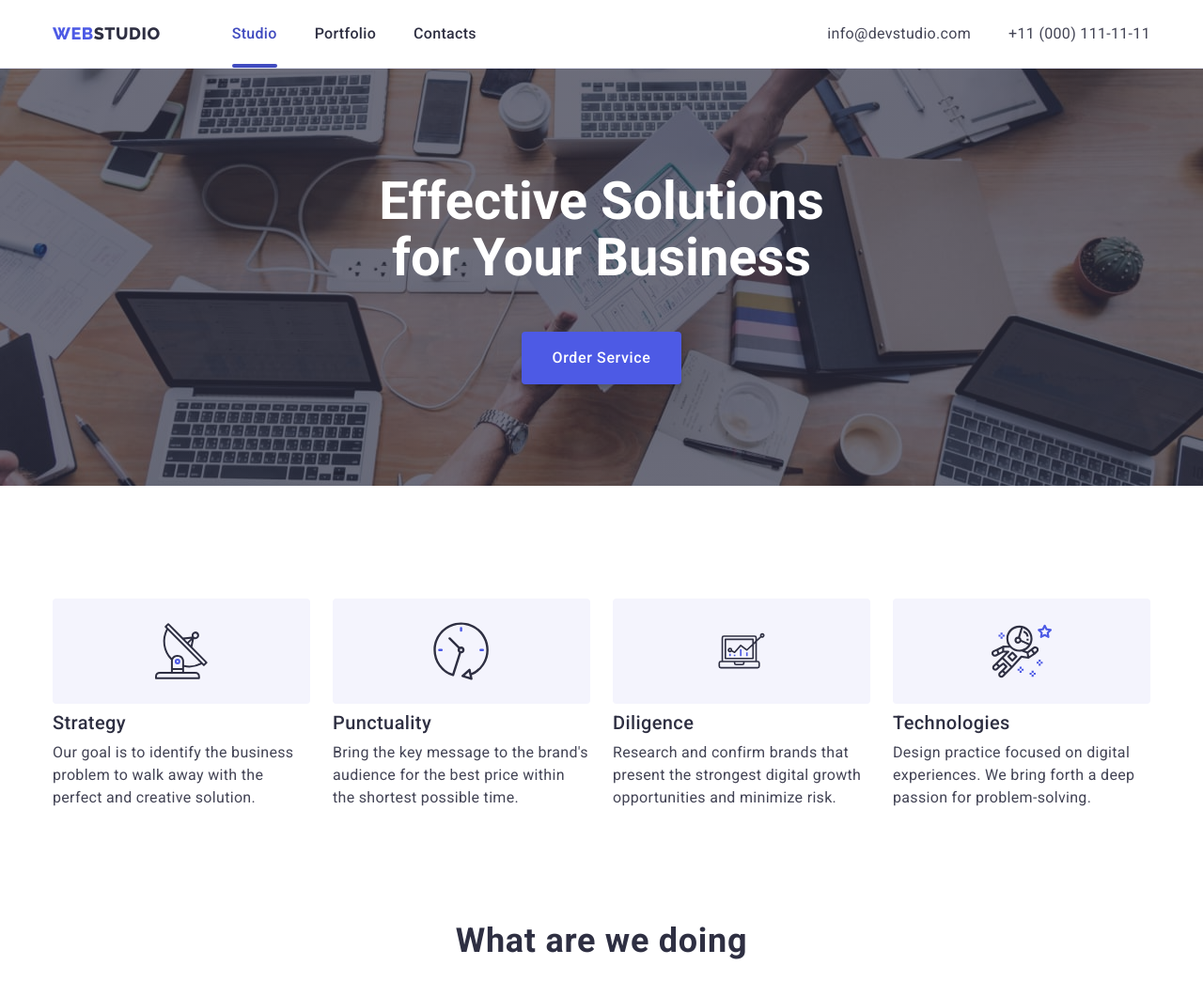
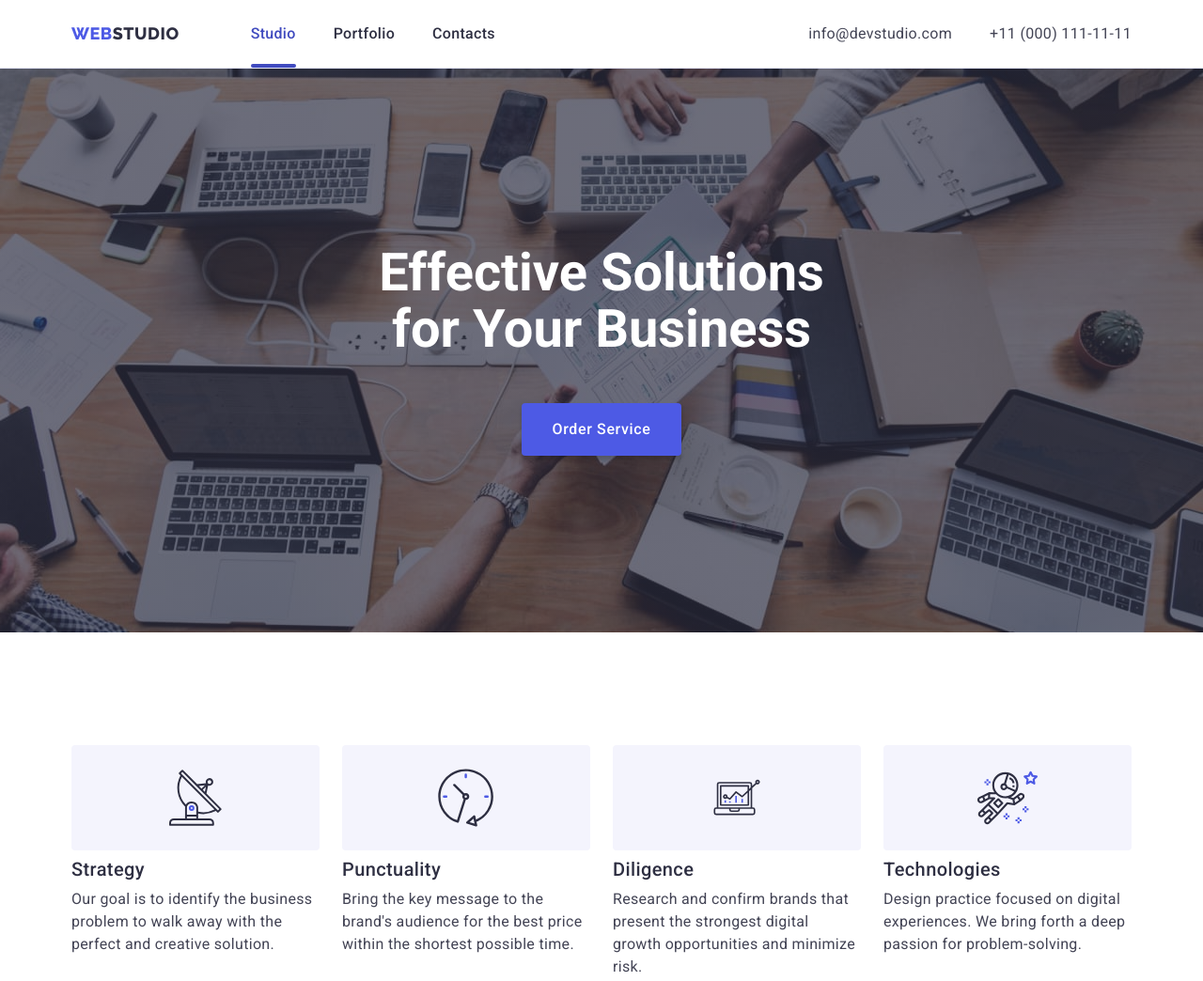
Before and after one commit to OlgaBezeiko/goit-markup-hw-07, a plain HTML site: page index.html in a window 1280 px wide. Shown: the top 1044 px of the page at 94% size. Drawn offline with nearby package versions, Linux system fonts and the light colour scheme.

Commit message:
Зміни 9/03/23 3

```diff
--- a/css/styles.css
+++ b/css/styles.css
@@ -57,15 +57,15 @@ padding-bottom: 96px;}
 /*==========================ХЕДЕР=====================================*/
 .container {
   width: 100%;
-  padding-left: 16px;
-  padding-right: 16px;
+  padding-left: 15px;
+  padding-right: 15px;
+  margin-left: auto;
+  margin-right: auto;
 }
 
 @media screen and (min-width: 480px) {
   .container {
     width: 428px;
-    margin-left: auto;
-    margin-right: auto;
   }
 }
 
@@ -77,7 +77,7 @@ padding-bottom: 96px;}
 
 @media screen and (min-width: 1200px) {
   .container {
-    width: 1200px;
+    width: 1158px;
   }
 }
 
@@ -347,8 +347,6 @@ screen and (min-resolution: 2ddpx) and (max-width: 767px) {
   .hero {
   background-image: linear-gradient(rgba(46, 47, 66, 0.7), rgba(46, 47, 66, 0.7)), url(../images/Tab-hero1x.jpg);
   background-size: 768px 436px;
-  padding-top: 112px;
-  padding-bottom: 108px;
   }
 }
 
@@ -364,7 +362,7 @@ screen and (min-resolution: 2ddpx) and (min-width: 768px) {
   .hero {
     background-image: linear-gradient(rgba(46, 47, 66, 0.7), rgba(46, 47, 66, 0.7)), url(../images/desk-hero1x.jpg);
     background-size: 1440px 600px;
-
+   padding: 188px 0px;
   }
 
 }
@@ -421,11 +419,7 @@ transition: color var(--transition), background-color var(--transition);
 
   @media screen and (min-width: 1200px) {
    .hero-one {margin: 0 auto;
-      width: 496px;
       margin-bottom: 48px;
-      font-size: 56px;
-      line-height: 1.07;
-      color: var(--color-body);
       }
 
   }
@@ -448,8 +442,6 @@ font-size: 16px;
 line-height: 1.5;
 letter-spacing: 0.02em;
 color: var(--color-slate-text);}
-
-
 
   .second {
     padding: 96px 0px;} }
@@ -649,7 +641,6 @@ padding-bottom: 96px;
   justify-content: center;
   flex-wrap: wrap;
   gap: 74px 24px;
-
   flex-basis: calc((100% - 24px) / 2);
 }
 
@@ -808,7 +799,9 @@ transition: fill var(--transition), border-color var(--transition);
     }
 
     @media screen and (min-width: 1200px) {
-
+      .footer-container {
+        padding-left: 16px;
+      }
       .footer-modal-form-div {
         margin-left: 80px;
       }
--- a/index.html
+++ b/index.html
@@ -448,15 +448,15 @@
     </div>
     </footer>
 
-<!-------модальне вікно----------> <!--
+<!-------модальне вікно---------->
 <div class="backdrop is-hidden" data-modal>
     <div class="modal">
         <button type="button" class="modal-btn" data-modal-close>
             <svg class="modal-icon">
                 <use href="./images/sprite-svg.svg#icon-modalsvg"></use>
             </svg>
-        </button>-->
-<!----------форма модального вікна--------> <!--
+        </button>
+<!----------форма модального вікна-------->
 
         <form class="modal-form">
             <p class="modal-form-text">Leave your contacts and we will call you back</p>
@@ -512,8 +512,8 @@
 
         </form>
     </div>
-</div>-->
+</div>
   <script src="./js/mobile-menu.js"></script>
-<!--<script src="./js/modal.js"></script> -->
+<script src="./js/modal.js"></script>
 </body>
 </html>
```
